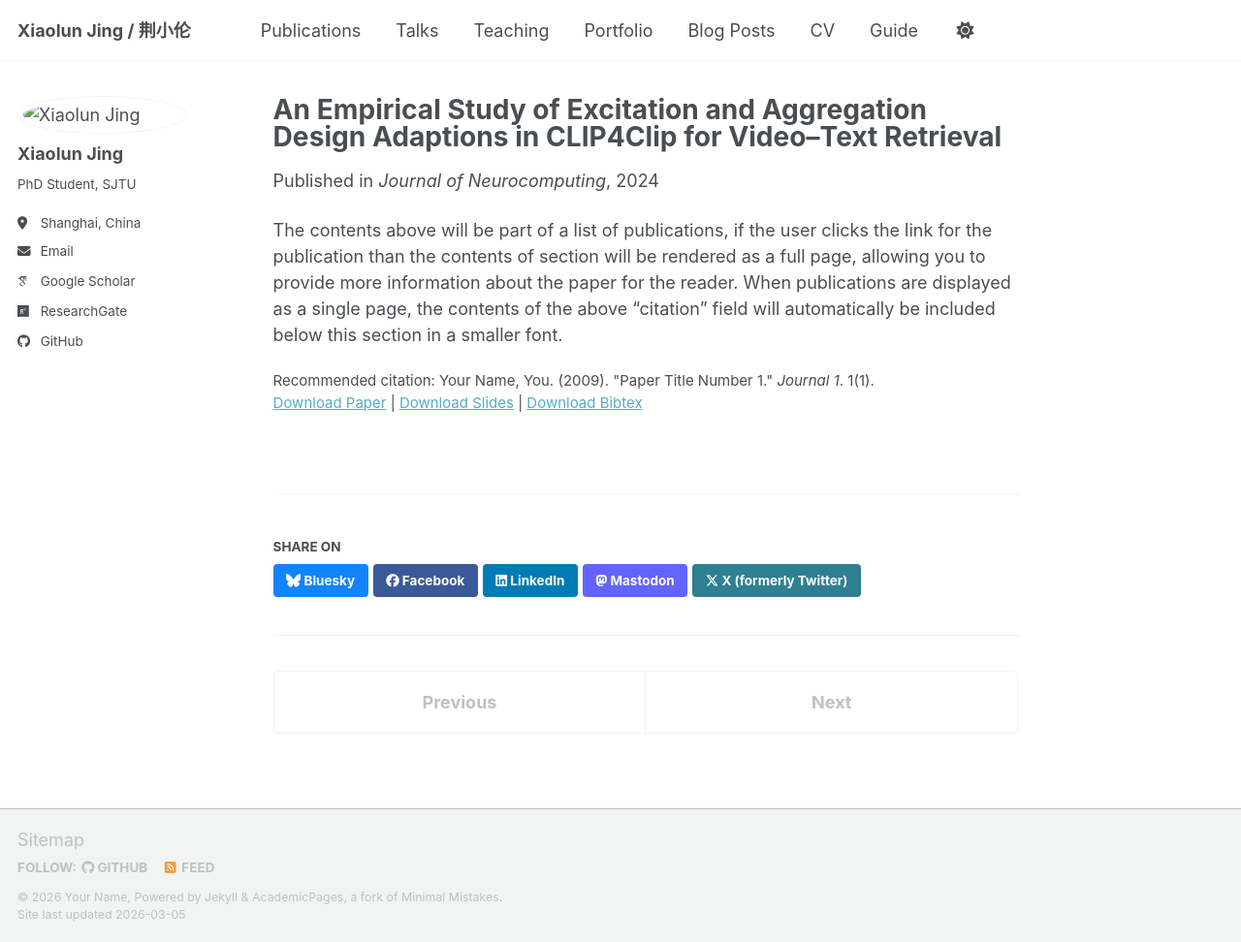
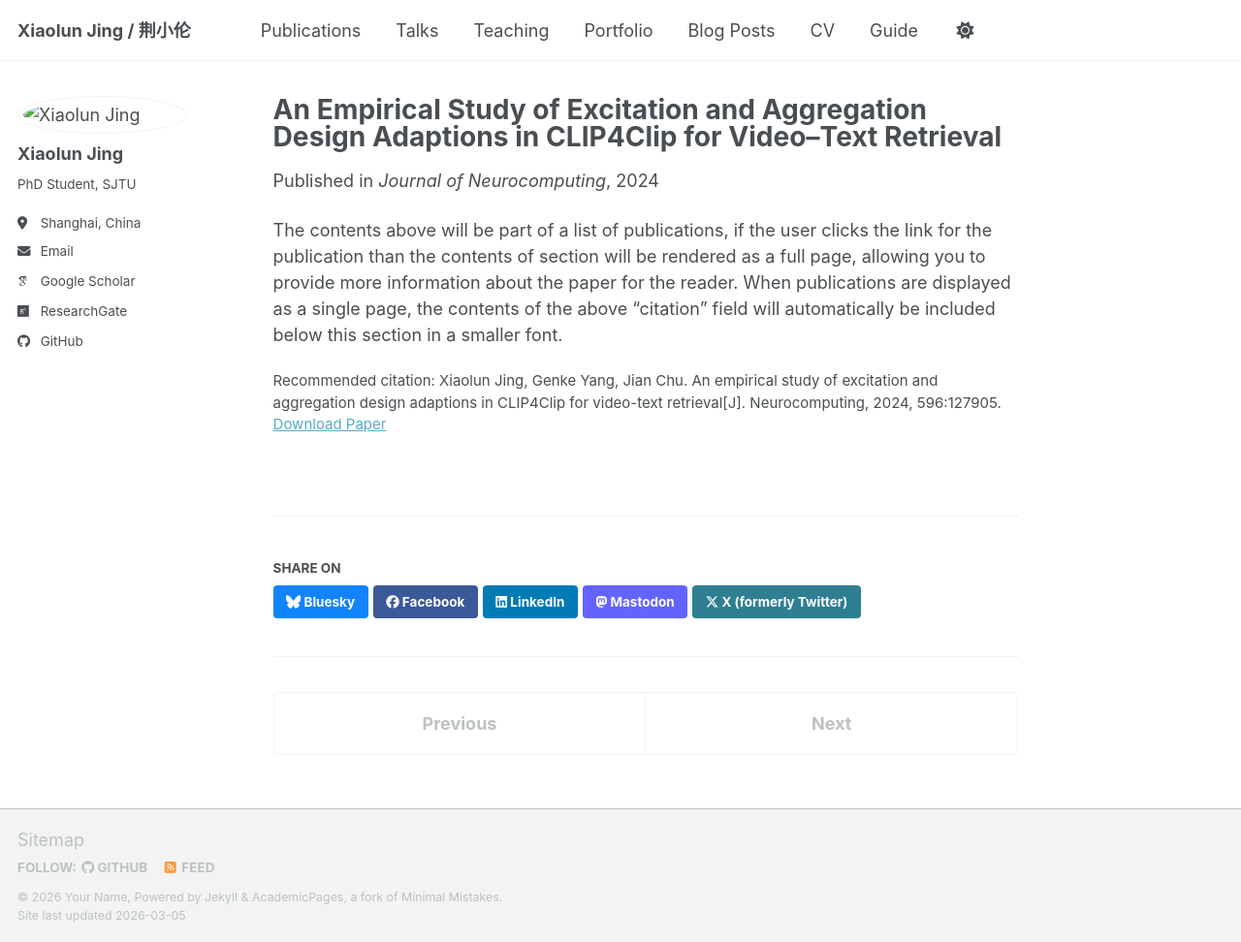
Before and after one commit to JingXiaolun/JingXiaolun.github.io, a Jekyll site: the page built from _publications/2009-10-01-paper-title-number-1.md, in a window 1280 px wide and 972 px high. Shown: the whole window at 97% size. Built offline with Jekyll 4.4.1, drawn with Linux system fonts in a browser that asks for light colours; some web fonts are replaced; a script bundle is joined from its source files by our own code; library files that are not in the unit come from our copies.

Commit message:
Update 2009-10-01-paper-title-number-1.md

```diff
--- a/_publications/2009-10-01-paper-title-number-1.md
+++ b/_publications/2009-10-01-paper-title-number-1.md
@@ -6,9 +6,7 @@ permalink: /publication/2009-10-01-paper-title-number-1
 excerpt: 'This paper is about the number 1. The number 2 is left for future work.'
 date: 2024-10-01
 venue: 'Journal of Neurocomputing'
-slidesurl: 'https://academicpages.github.io/files/slides1.pdf'
-paperurl: 'https://academicpages.github.io/files/paper1.pdf'
-bibtexurl: 'https://academicpages.github.io/files/bibtex1.bib'
-citation: 'Your Name, You. (2009). &quot;Paper Title Number 1.&quot; <i>Journal 1</i>. 1(1).'
+paperurl: 'https://doi.org/10.1016/j.neucom.2024.127905'
+citation: 'Xiaolun Jing, Genke Yang, Jian Chu. An empirical study of excitation and aggregation design adaptions in CLIP4Clip for video-text retrieval[J]. Neurocomputing, 2024, 596:127905.'
 ---
 The contents above will be part of a list of publications, if the user clicks the link for the publication than the contents of section will be rendered as a full page, allowing you to provide more information about the paper for the reader. When publications are displayed as a single page, the contents of the above "citation" field will automatically be included below this section in a smaller font.
```
